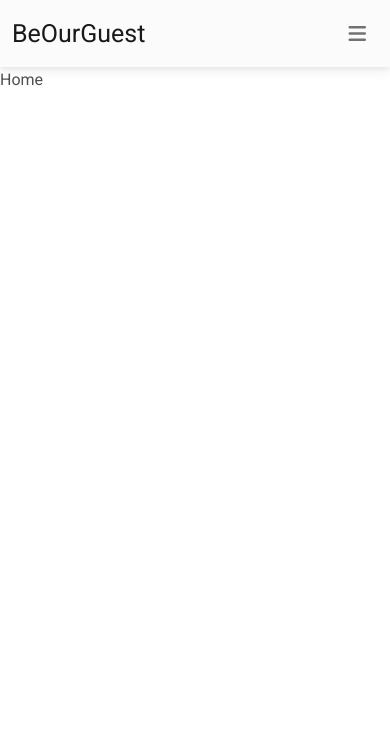
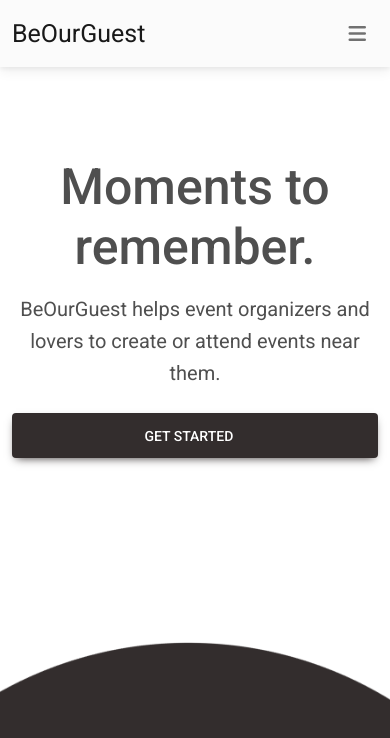
Before and after one commit to telechubby/BeOurGuest-Homeworks, a React (Create React App) app in the folder Homework 3/client/: page / in a window 390 px wide. Shown: the top 738 px of the page. Built offline with nearby package versions, Linux system fonts and the light colour scheme.

Commit message:
Home Page
-Added responsive Home Page design

```diff
--- a/Homework 3/client/src/pages/Home.jsx
+++ b/Homework 3/client/src/pages/Home.jsx
@@ -1,8 +1,29 @@
 import React from 'react'
+import { Link } from 'react-router-dom';
+import {
+  MDBContainer,
+  MDBRow,
+  MDBCol,
+} from 'mdb-react-ui-kit';
+
+//styles
+import '../styles/Home.css';
 
 const Home = () => {
   return (
-    <div>Home</div>
+    <main>
+      <MDBContainer className='h-100'>
+        <MDBRow className='h-100 justify-content-center align-items-center'>
+          <MDBCol lg='4'>
+            <h1 className="slogan mb-3">Moments to remember.</h1>
+            <p className="p-resize p-spacing mb-4">BeOurGuest helps event organizers and lovers to create or attend events near them.</p>
+            <Link to='/signup' type='button' className='get-started-btn btn btn-dark btn-lg'>Get Started <i className="display-arrow fa-solid fa-arrow-right"></i></Link>
+          </MDBCol>
+          <MDBCol lg='4'></MDBCol>
+          <MDBCol lg='4'></MDBCol>
+        </MDBRow>
+      </MDBContainer>
+    </main>
   )
 }
 
--- /dev/null
+++ b/Homework 3/client/src/styles/Home.css
@@ -0,0 +1,75 @@
+html, body {
+    overflow: hidden;
+}
+
+main {
+    background: url(../img/home/home-bg.png);
+    background-repeat: no-repeat;
+    background-position: center center;
+    background-size: cover;
+    background-attachment: fixed;
+    height: 100vh;
+    width: 100vw;
+}
+
+.slogan {
+    font-size: 75px;
+}
+
+.p-spacing {
+    line-height: 32px;
+}
+
+.p-resize {
+    font-size: 20px;
+}
+
+@media only screen and (max-width: 1399.5px) {
+    .slogan {
+        font-size: 50px;
+    }
+}
+
+@media only screen and (max-width: 1200.5px) {
+    main {
+        background: url(../img/home/bg.png);
+        background-repeat: no-repeat;
+        background-position: center center;
+        background-size: cover;
+        background-attachment: fixed;
+        height: 100vh;
+        width: 100vw;
+    }
+}
+
+@media only screen and (max-width: 991.5px) {
+    main {
+        background: url(../img/home/home-mobile-bg.png);
+        background-repeat: no-repeat;
+        background-position: center center;
+        background-size: cover;
+        background-attachment: fixed;
+        height: 100vh;
+        width: 100vw;
+    }
+    .slogan {
+        text-align: center;
+    }
+    .p-resize {
+        font-size: 20px;
+        text-align: center;
+    }
+    .get-started-btn {
+        display: flex;
+        justify-content: center;
+    }
+    .display-arrow {
+        visibility: hidden;
+    }
+}
+
+@media only screen and (max-width: 280.5px) {
+    main {
+        background: none;
+    }
+}
```
